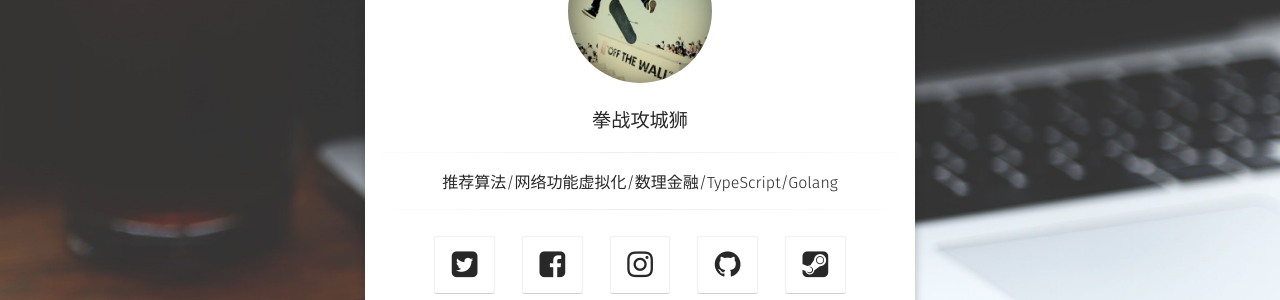
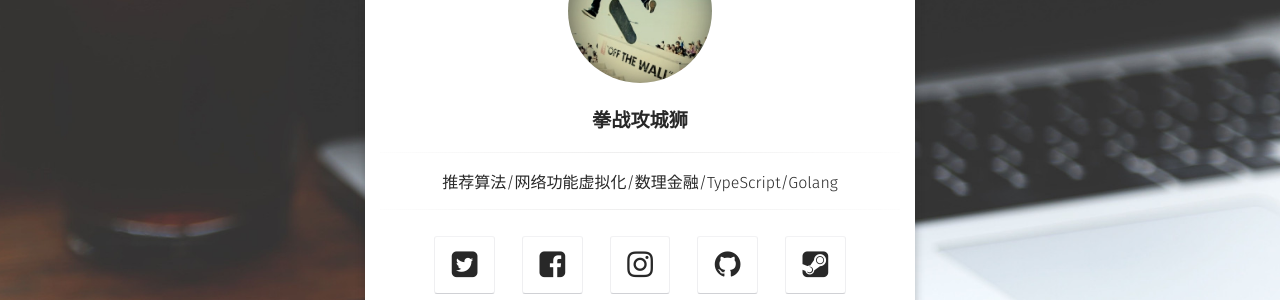
Before and after one commit to Zeyu-ZEYU/Shangbaize-Daoye.github.io, a Jekyll site: the page built from index.html, in a window 1280 px wide. Shown: the part 288-588 px from the top of the page. Built offline with Jekyll 4.4.1, drawn with Linux system fonts in a browser that asks for light colours; some web fonts are replaced.

Commit message:
initial commit

```diff
--- a/_layouts/home.html
+++ b/_layouts/home.html
@@ -20,7 +20,7 @@ layout: compress
                     </a>
                     <h3 class="title">
                         <a class="zoombtn" href="{{ site.url }}">
-                        	<p style="font-size:1.2rem;font-weight:300"><b>{{ site.title }}</b></p>
+                        	<p style="font-size:1.2rem;font-weight:700">{{ site.title }}</p>
 			            </a>
                     </h3>
                     <hr class="hr-line">
```
